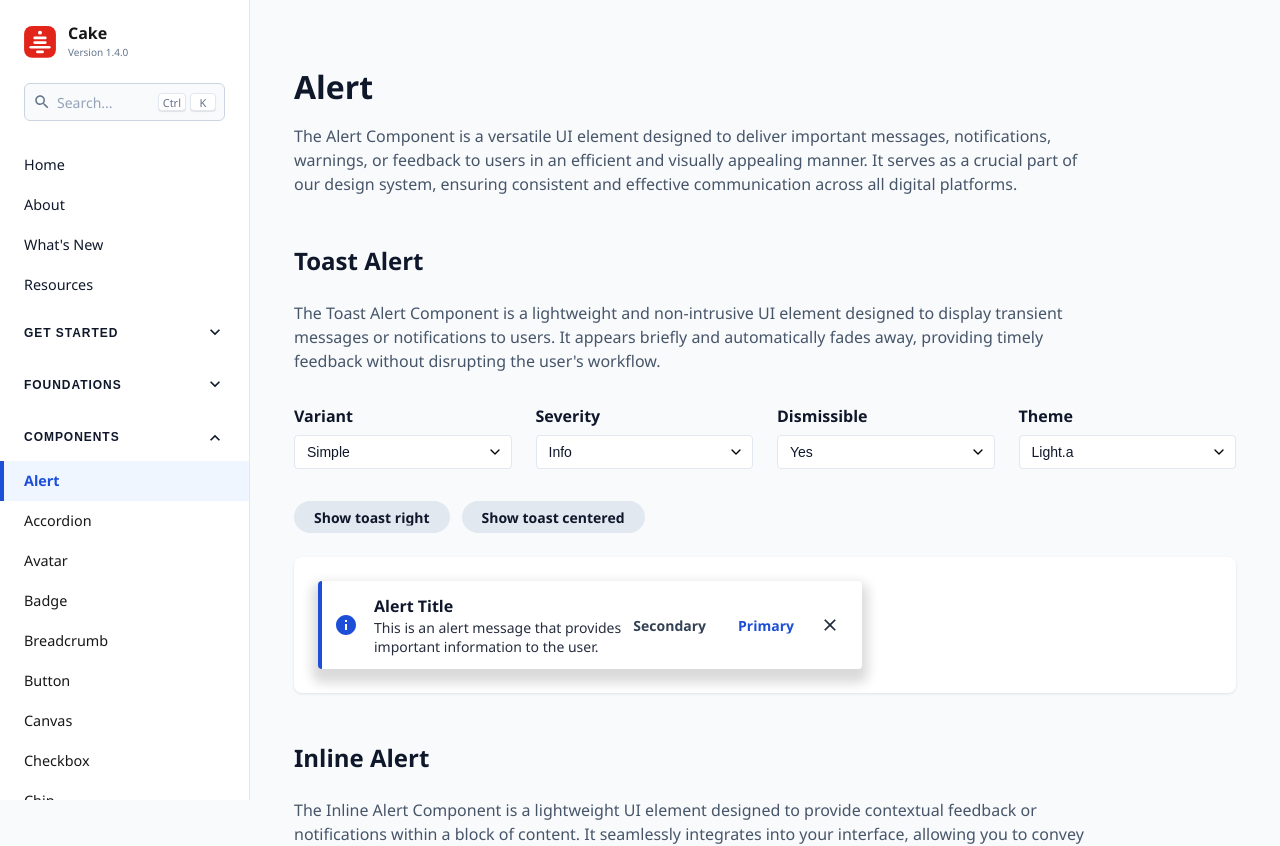
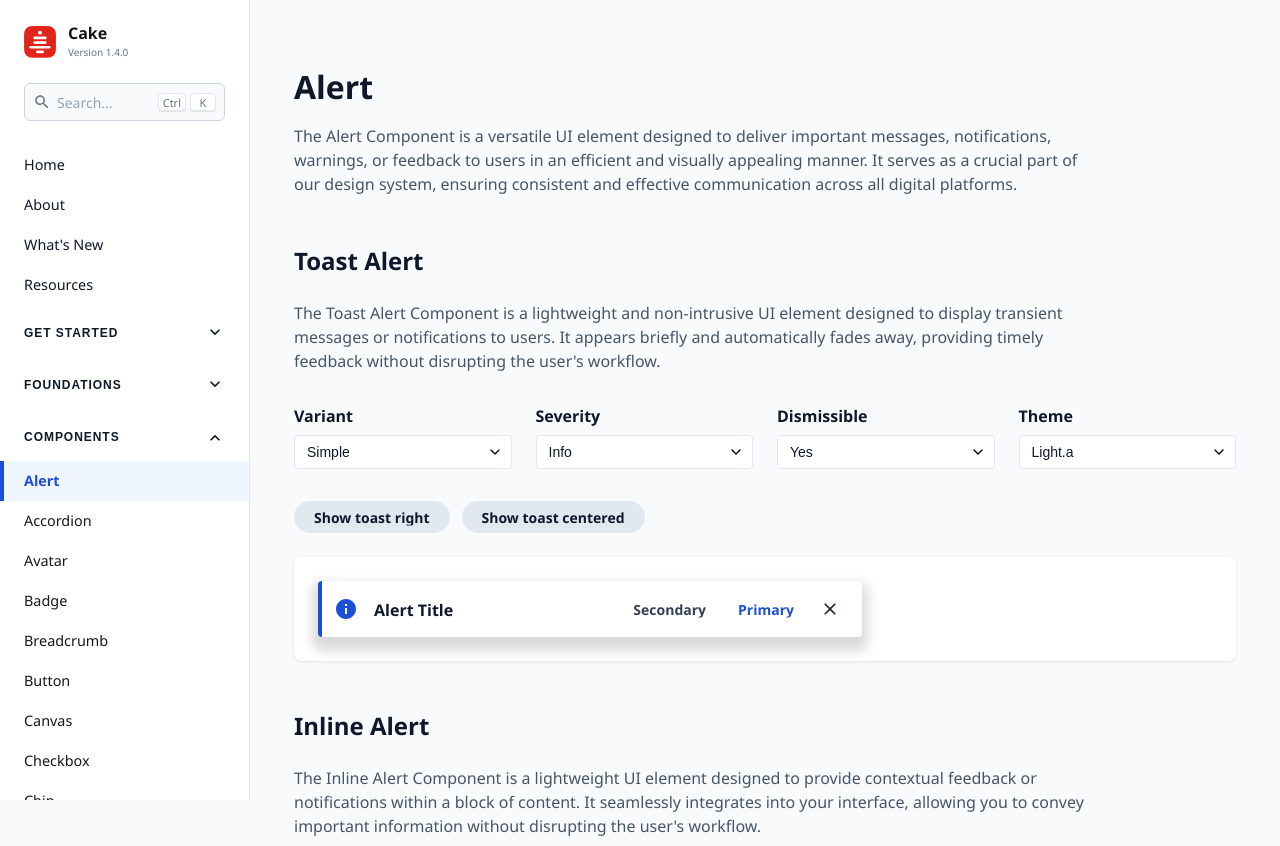
Before and after one commit to cake-admin/cakev2, a React (Create React App) app: page /components/alert in a window 1280 px wide. Shown: the top 846 px of the page. Built offline with nearby package versions, Linux system fonts and the light colour scheme.

Commit message:
Remove message text from simple variant to show title only

```diff
--- a/src/components/design-system/Alert.js
+++ b/src/components/design-system/Alert.js
@@ -465,7 +465,6 @@ const Alert = forwardRef(({
           <div style={{ display: 'flex', alignItems: 'center', justifyContent: 'center', flex: 1 }}>
             <div style={{ display: 'flex', flexDirection: 'column', flex: 1 }}>
               {title && <Title variant={variant} severity={severity} theme={theme}>{title}</Title>}
-              {message && <Message severity={severity} theme={theme}>{message}</Message>}
             </div>
             <ActionsContainer variant={variant} style={{ marginLeft: 'auto', marginTop: 0, gap: '8px' }}>
               {actions.map((action, index) => (
```
